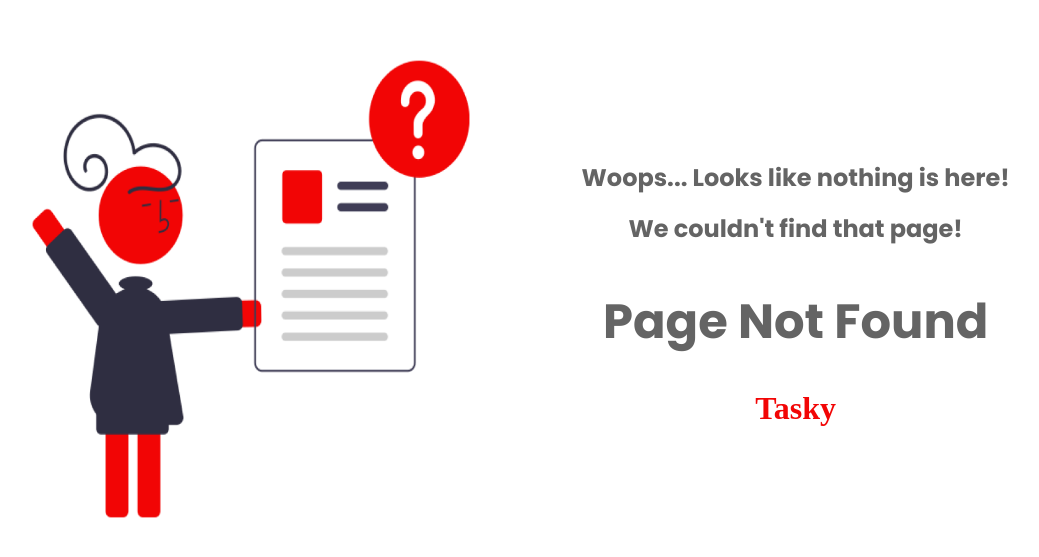
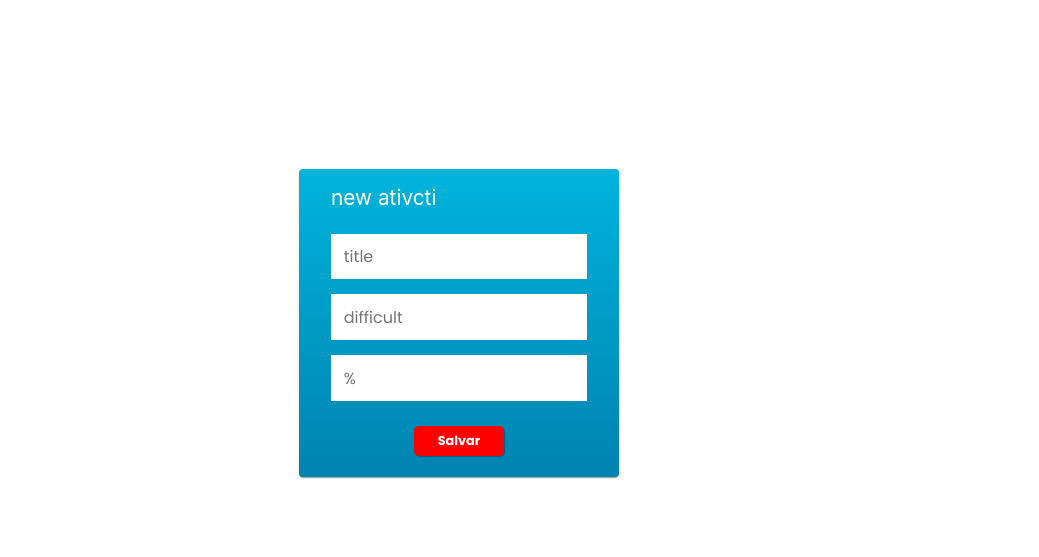
Before and after one commit to brunovcg/Tasky, a React (Create React App) app: page / in a window 1280 px wide. Before the commit this address had no page. Shown: the part 111-668 px from the top of the page, without its empty margins (149-1188 px from the left). Built offline with nearby package versions, Linux system fonts and the light colour scheme; a web font is replaced by a local one.

Commit message:
para funcionar o popup

```diff
--- a/src/App.js
+++ b/src/App.js
@@ -1,12 +1,19 @@
 import GlobalStyle from './styles/globalStyles';
 import Routes from './routes/routes';
+import { useContext } from 'react';
+import { FormDataContext } from './providers/formData';
+import { PopUp } from './components/pop-up/PopUp';
 
 function App() {
+
+  const { formData } = useContext(FormDataContext);
+  console.log(formData);
 
   return (
     <div>
       <GlobalStyle/>
-      <Routes/>
+      <PopUp title='new ativcti' form='new Goal' />
+      {/* <Routes/> */}
     </div>
   );
 }
```
